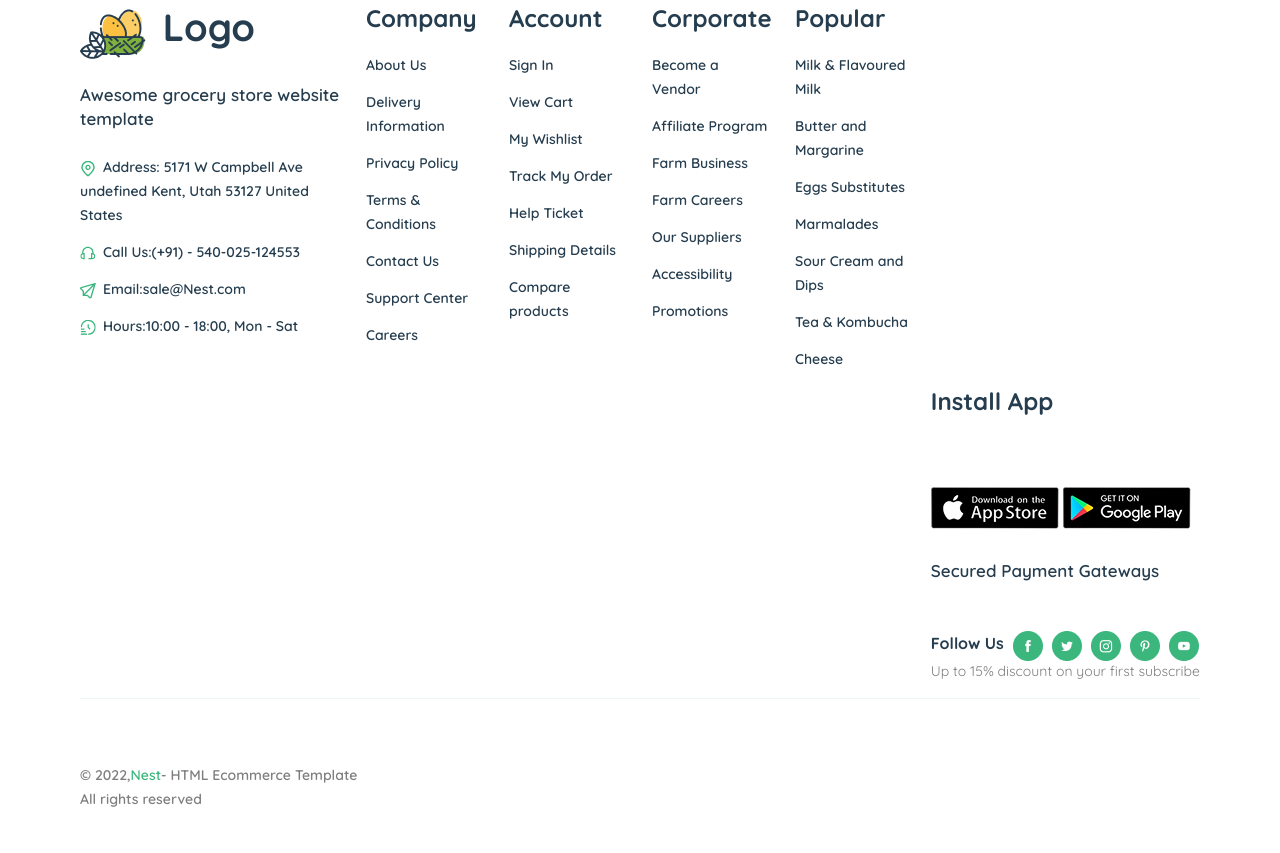
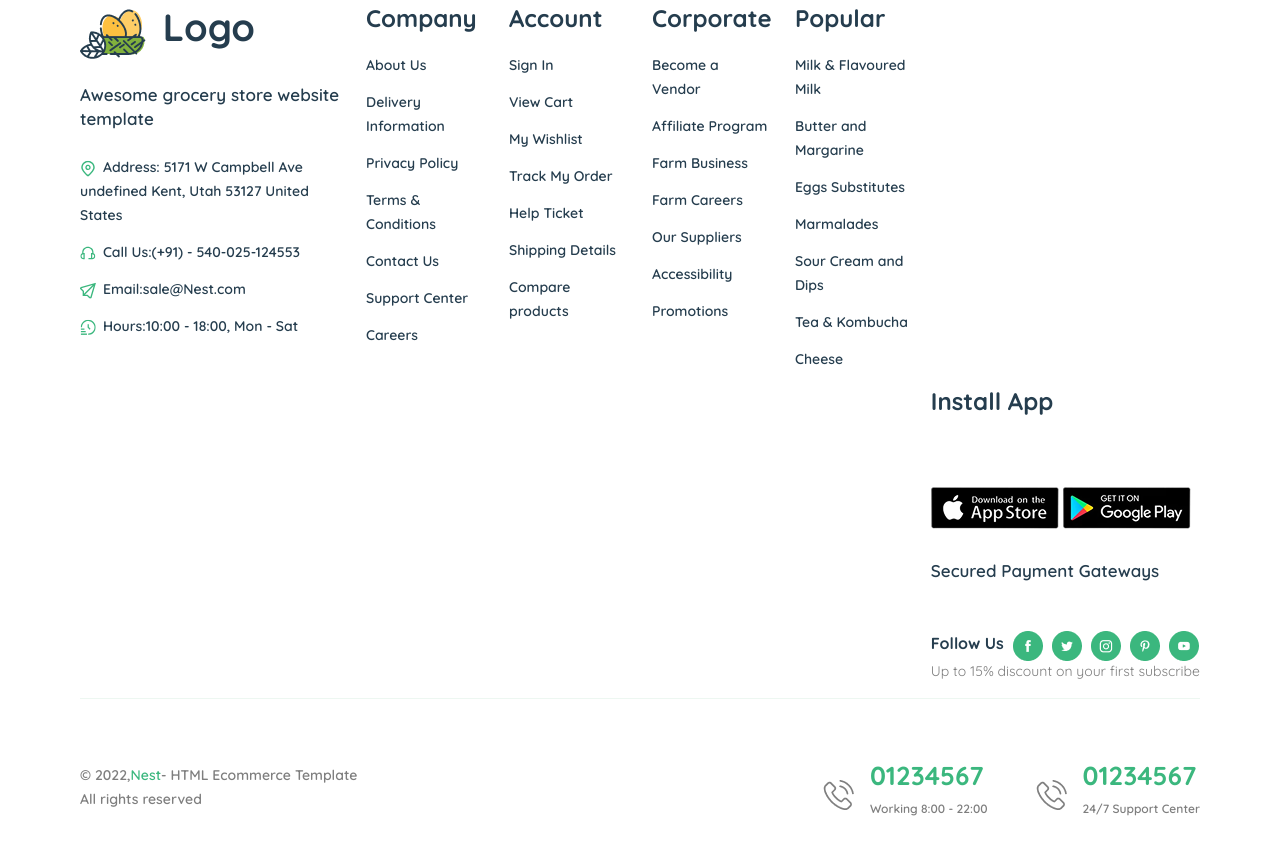
Before and after one commit to 0mar-5/e-commerce-Landing-Page, a plain HTML site: page index.html in a window 1280 px wide. Shown: the part 2208-3061 px from the top of the page. Drawn offline with nearby package versions, Linux system fonts and the light colour scheme.

Commit message:
fixing footer bug

```diff
--- a/index.html
+++ b/index.html
@@ -681,17 +681,17 @@
         <hr />
         <div class="pt-5 pb-3 d-flex justify-content-between ">
             <p class="copyright">© 2022,<span>Nest</span>- HTML Ecommerce Template <br /> All rights reserved</p>
-            <div class="call-info d-flex gap-5 d-sm-none">
-                <div class="d-flex">
-                    <img src="./assets/imgs/phone-call.png" alt="phone" />
+            <div class="call-info d-flex gap-5 d-xl-flex d-none">
+                <div class="d-flex align-items-center">
+                    <img src="./assets/imgs/phone-call.png" alt="phone" class="pb-2" />
                     <div class="ps-3">
                         <h6>01234567</h6>
                         <p>Working 8:00 - 22:00</p>
                     </div>
                 </div>
 
-                <div class="d-flex">
-                    <img src="./assets/imgs/phone-call.png" alt="phone" />
+                <div class="d-flex align-items-center">
+                    <img src="./assets/imgs/phone-call.png" alt="phone" class="pb-2" />
                     <div class="ps-3">
                         <h6>01234567</h6>
                         <p>24/7 Support Center</p>
```
